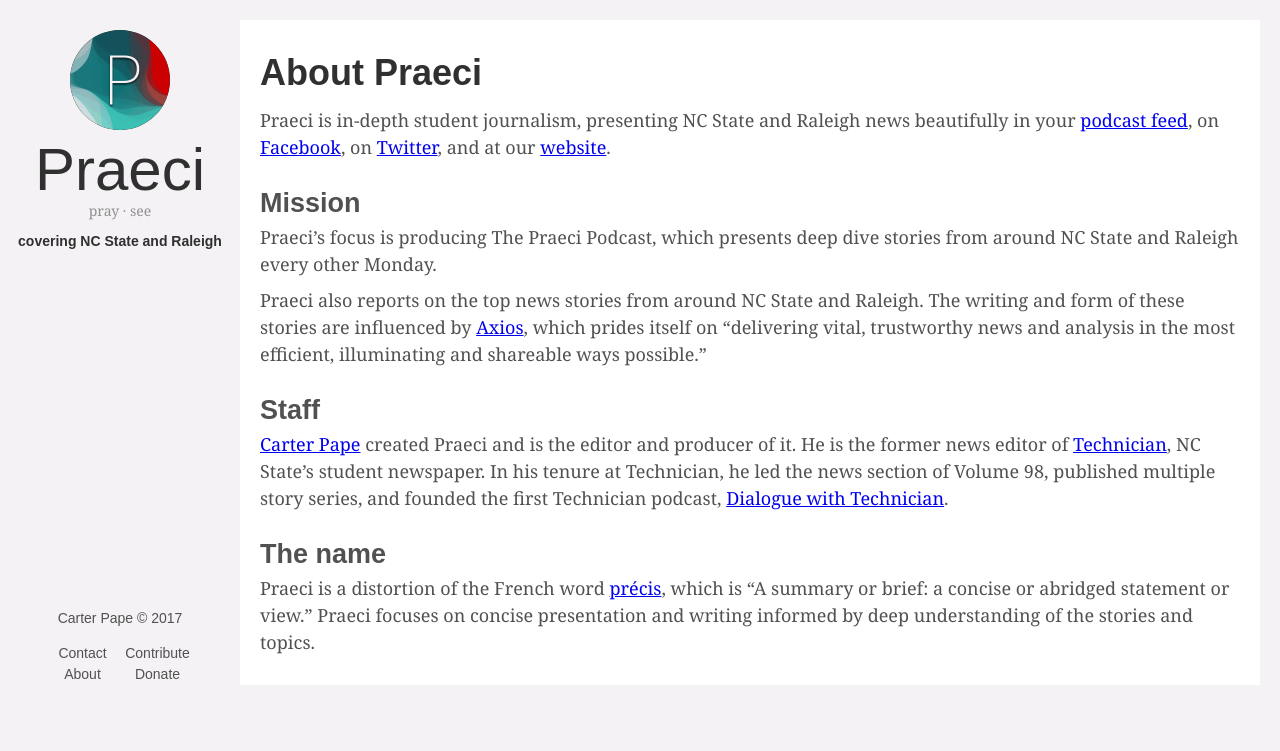
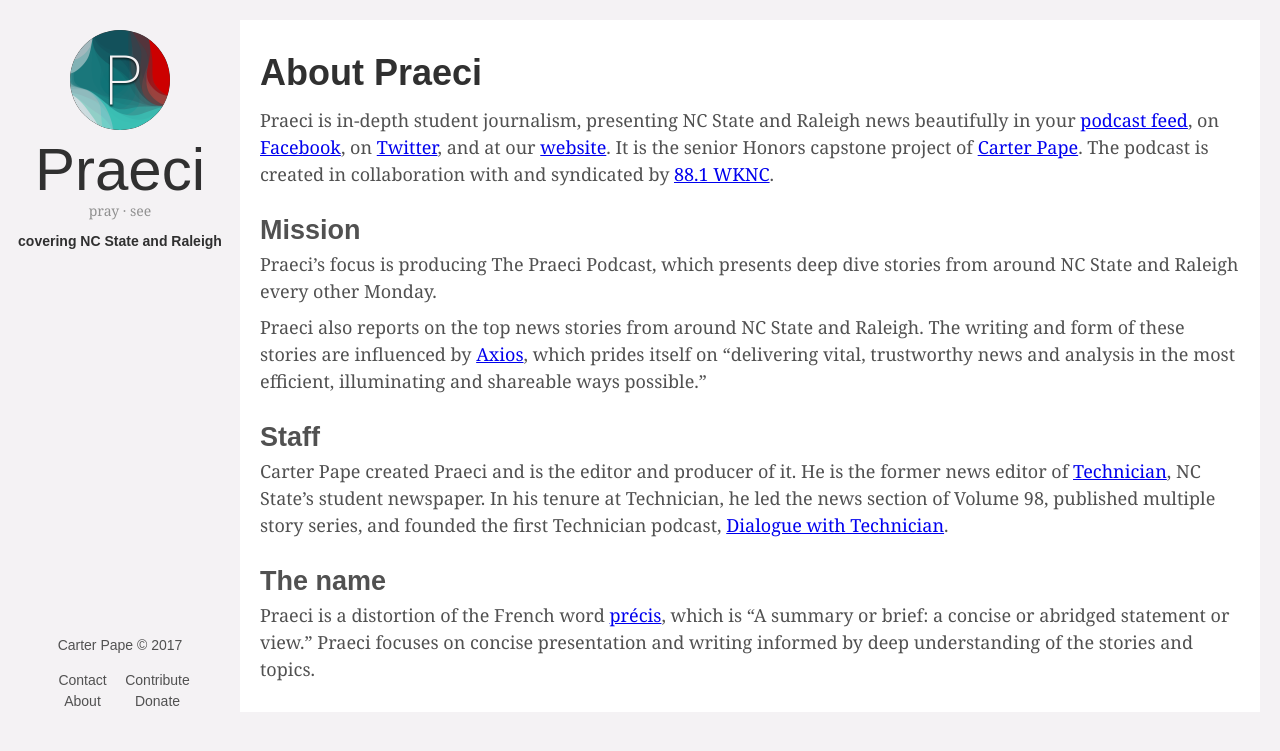
Before and after one commit to Praeci/praeci.github.io, a Jekyll site: the page built from colophon/about.md, in a window 1280 px wide. Shown: the top 751 px of the page. Built offline with Jekyll 4.4.1, drawn with Linux system fonts in a browser that asks for light colours.

Commit message:
better about page

```diff
--- a/colophon/about.md
+++ b/colophon/about.md
@@ -3,7 +3,9 @@
 title: "About Praeci"
 permalink: "/about"
 ---
-Praeci is in-depth student journalism, presenting NC State and Raleigh news beautifully in your [podcast feed]({% link podcast/index.html %}), on [Facebook]({{ site.facebook_link }}), on [Twitter]({{ site.twitter_link }}), and at our [website]({{ site.url }}).
+Praeci is in-depth student journalism, presenting NC State and Raleigh news beautifully in your [podcast feed]({% link podcast/index.html %}), on [Facebook]({{ site.facebook_link }}), on [Twitter]({{ site.twitter_link }}), and at our [website]({{ site.url }}). It is the senior Honors capstone project of [Carter Pape](http://carterpape.com/). The podcast is created in collaboration with and syndicated by [88.1 WKNC][WKNC].
+
+[WKNC]: https://www.wknc.org/index.php
 
 ## Mission
 
@@ -13,10 +15,10 @@
 
 ## Staff
 
-[Carter Pape](http://carterpape.com/) created Praeci and is the editor and producer of it. He is the former news editor of [Technician](http://technicianonline.com/), NC State's student newspaper. In his tenure at Technician, he led the news section of Volume 98, published multiple story series, and founded the first Technician podcast, [Dialogue with Technician][dialogue-itunes].
+Carter Pape created Praeci and is the editor and producer of it. He is the former news editor of [Technician](http://technicianonline.com/), NC State's student newspaper. In his tenure at Technician, he led the news section of Volume 98, published multiple story series, and founded the first Technician podcast, [Dialogue with Technician][dialogue-itunes].
+
+[dialogue-itunes]: https://itunes.apple.com/us/podcast/dialogue-with-technician/id1275744725?mt=2
 
 ## The name
 
 Praeci is a distortion of the French word [précis](https://en.wiktionary.org/wiki/précis), which is "A summary or brief: a concise or abridged statement or view." Praeci focuses on concise presentation and writing informed by deep understanding of the stories and topics.
-
-[dialogue-itunes]: https://itunes.apple.com/us/podcast/dialogue-with-technician/id1275744725?mt=2
```
